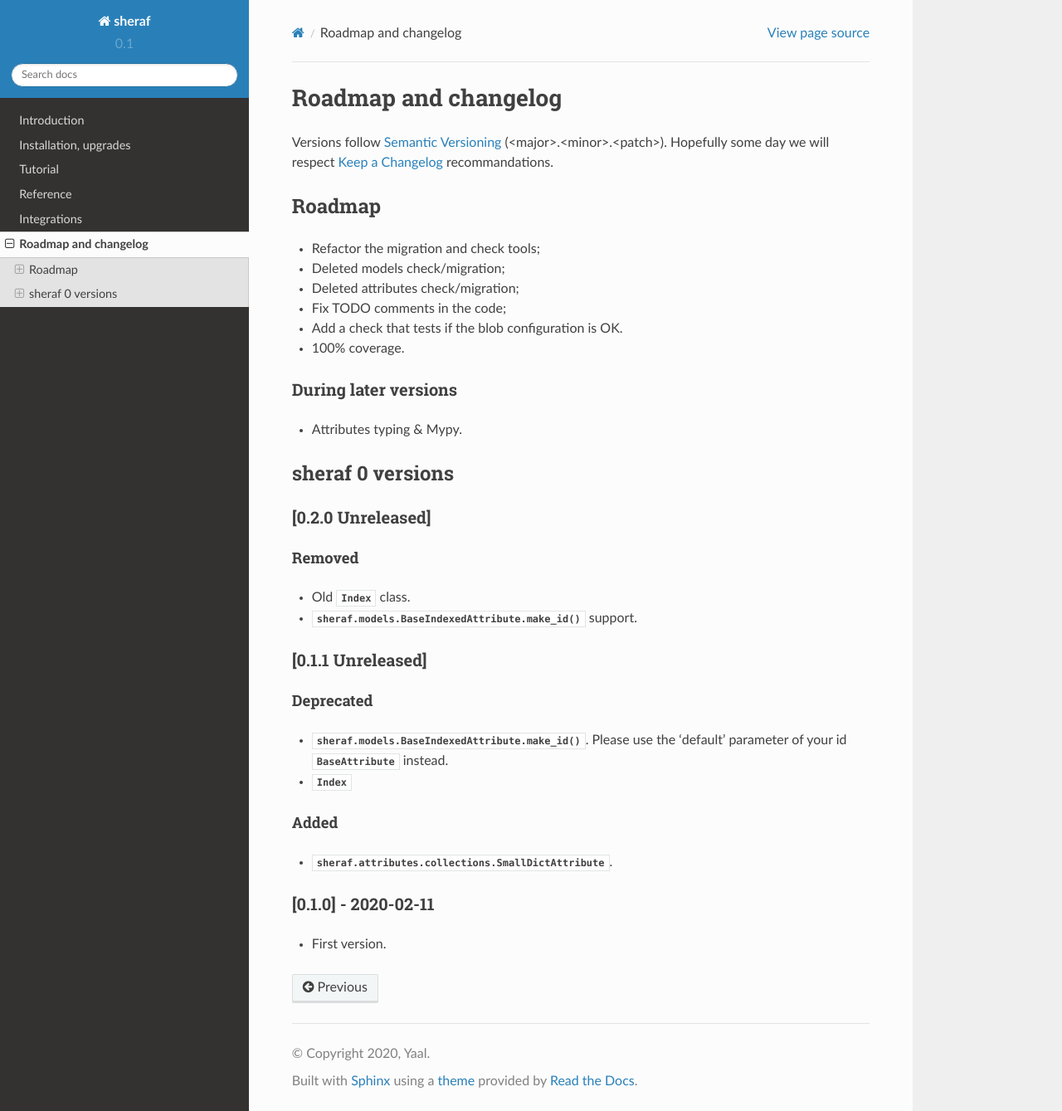
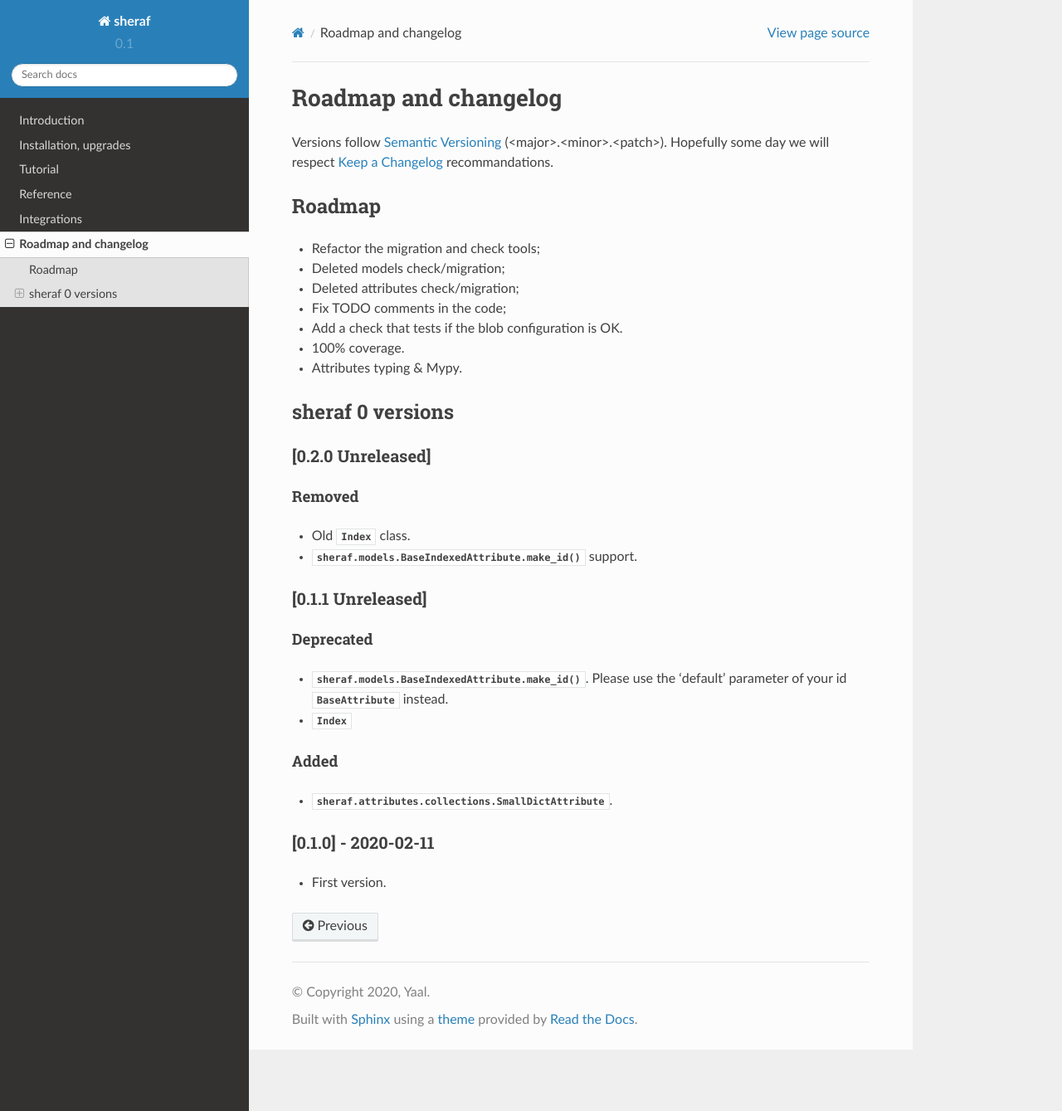
Before and after one commit to yaal-coop/sheraf, a Sphinx documentation site: the page built from doc/source/changelog.rst, in a window 1280 px wide and 1339 px high. Shown: the whole window at 83% size. Built offline with Sphinx 7.4.7 and the Read the Docs theme 2.0.0, drawn with Linux system fonts in a browser that asks for light colours.

Commit message:
Minor doc edition

```diff
--- a/doc/source/changelog.rst
+++ b/doc/source/changelog.rst
@@ -12,10 +12,6 @@ Roadmap
 - Fix TODO comments in the code;
 - Add a check that tests if the blob configuration is OK.
 - 100% coverage.
-
-During later versions
-=====================
-
 - Attributes typing & Mypy.
 
 sheraf 0 versions
```
